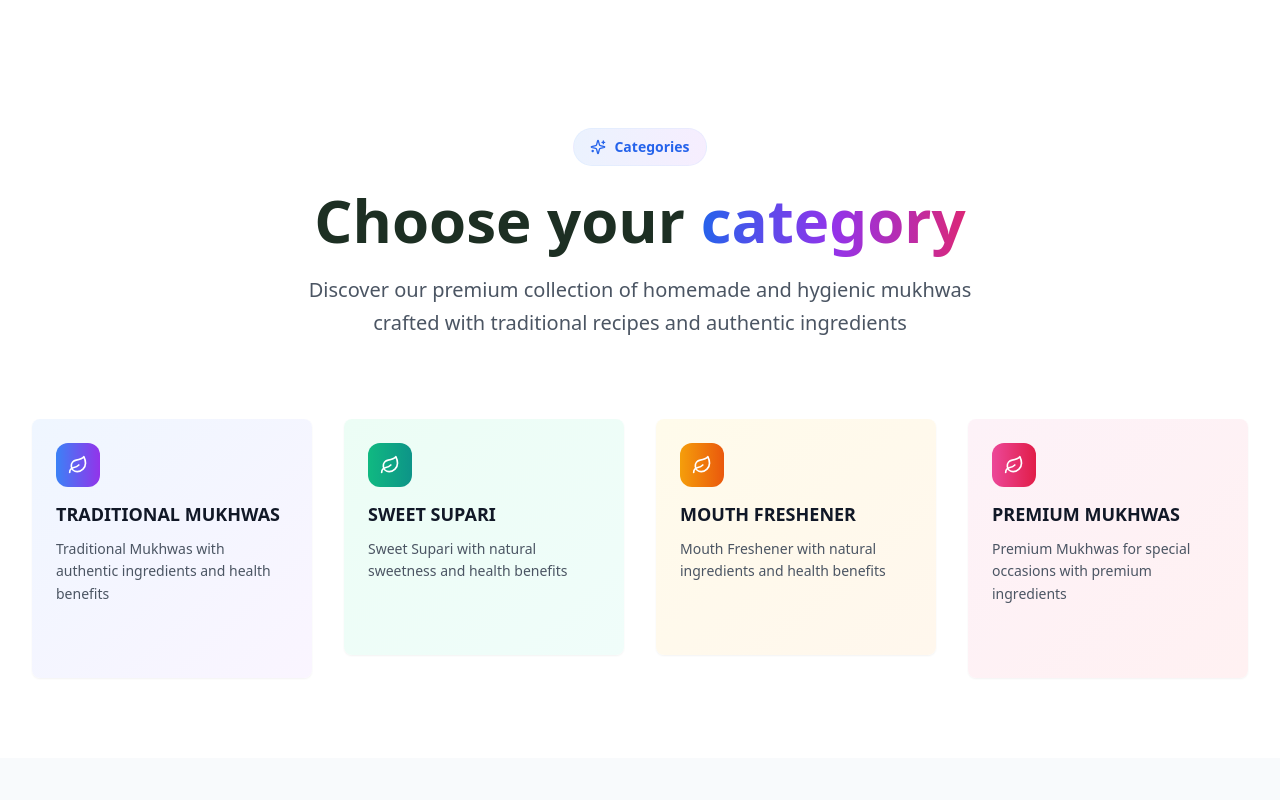
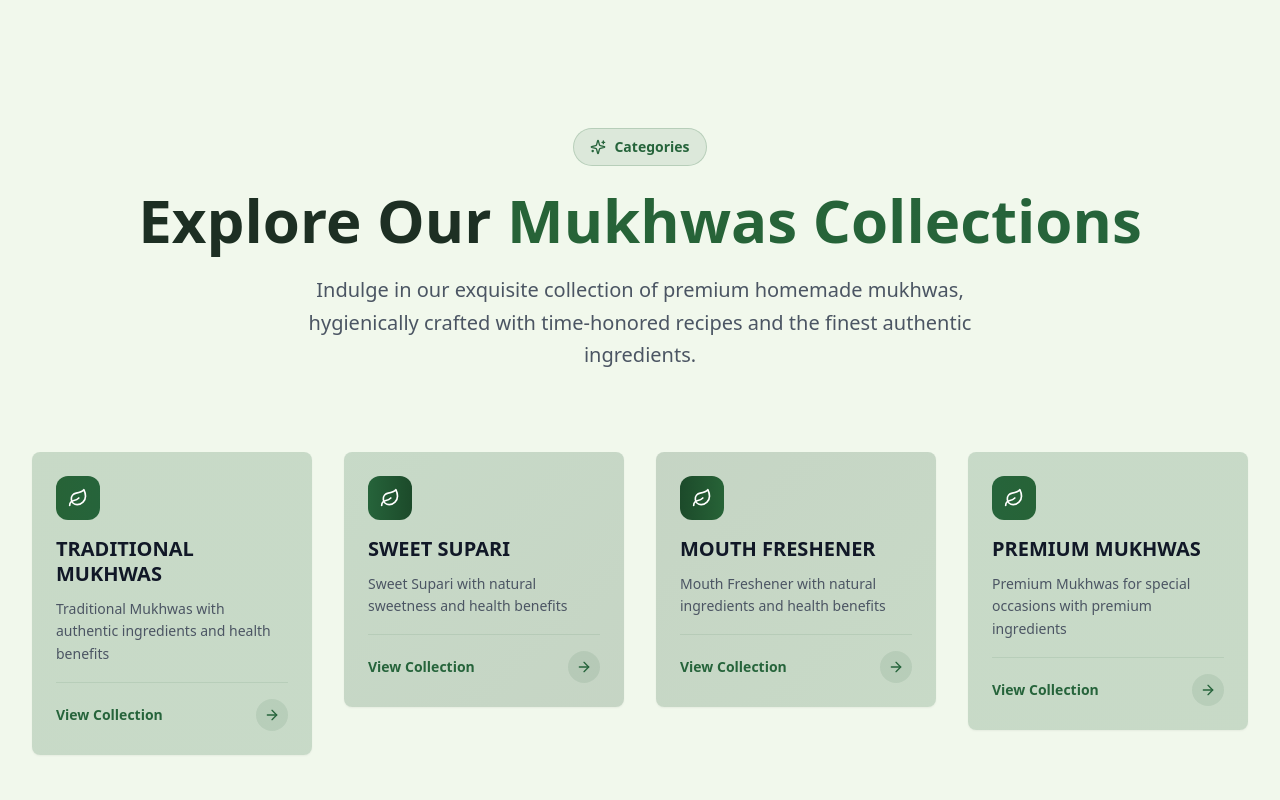
Before and after one commit to parthvaghani/ecom-quick-lite-demo, a Next.js app: page / in a window 1280 px wide. Shown: the part 800-1600 px from the top of the page. Built offline with nearby package versions, Linux system fonts and the light colour scheme; no server answers.

Commit message:
hero section changes

```diff
--- a/src/components/routes/LandingPage.tsx
+++ b/src/components/routes/LandingPage.tsx
@@ -25,7 +25,7 @@ export function LandingPage() {
         {/* Background Pattern */}
         <div className="absolute inset-0 bg-grid-white/10 bg-grid-pattern dark:bg-grid-slate-800/10" />
         {/* Animated Gradient */}
-        <div className="absolute inset-0 bg-gradient-to-r from-brand-green-light to-brand-green/70 bg-[length:200%_200%] animate-gradient-shift" />
+        <div className="absolute inset-0 bg-gradient-to-r from-brand-green/70 to-brand-green/70 bg-[length:200%_200%] animate-gradient-shift" />
         <div className="relative w-full max-w-7xl mx-auto px-4 sm:px-6 lg:px-8 py-20">
           <div className="text-center">
             <Badge
--- a/src/components/ui/Category.tsx
+++ b/src/components/ui/Category.tsx
@@ -37,25 +37,25 @@ const categoryIcons = {
 
 // Gradient color schemes for different categories
 const categoryGradients = [
-  "from-blue-500 to-purple-600",
-  "from-emerald-500 to-teal-600",
-  "from-amber-500 to-orange-600",
-  "from-pink-500 to-rose-600",
-  "from-indigo-500 to-blue-600",
-  "from-violet-500 to-purple-600",
-  "from-cyan-500 to-blue-600",
-  "from-red-500 to-pink-600",
+  "from-brand-green to-primary",
+  "from-primary to-brand-green-dark",
+  "from-brand-green-dark to-brand-green",
+  "from-primary to-brand-green",
+  "from-brand-green to-primary",
+  "from-primary to-brand-green-dark",
+  "from-brand-green-dark to-brand-green",
+  "from-primary to-brand-green",
 ];
 
 const categoryBackgrounds = [
-  "from-blue-50 to-purple-50 dark:from-blue-950/20 dark:to-purple-950/20",
-  "from-emerald-50 to-teal-50 dark:from-emerald-950/20 dark:to-teal-950/20",
-  "from-amber-50 to-orange-50 dark:from-amber-950/20 dark:to-orange-950/20",
-  "from-pink-50 to-rose-50 dark:from-pink-950/20 dark:to-rose-950/20",
-  "from-indigo-50 to-blue-50 dark:from-indigo-950/20 dark:to-blue-950/20",
-  "from-violet-50 to-purple-50 dark:from-violet-950/20 dark:to-purple-950/20",
-  "from-cyan-50 to-blue-50 dark:from-cyan-950/20 dark:to-blue-950/20",
-  "from-red-50 to-pink-50 dark:from-red-950/20 dark:to-pink-950/20",
+  "from-brand-green/20 to-primary/20 dark:from-brand-green/30 dark:to-primary/30",
+  "from-primary/20 to-brand-green-dark/20 dark:from-primary/30 dark:to-brand-green-dark/30",
+  "from-brand-green-dark/20 to-brand-green/20 dark:from-brand-green-dark/30 dark:to-brand-green/30",
+  "from-primary/20 to-brand-green/20 dark:from-primary/30 dark:to-brand-green/30",
+  "from-brand-green/20 to-primary/20 dark:from-brand-green/30 dark:to-primary/30",
+  "from-primary/20 to-brand-green-dark/20 dark:from-primary/30 dark:to-brand-green-dark/30",
+  "from-brand-green-dark/20 to-brand-green/20 dark:from-brand-green-dark/30 dark:to-brand-green/30",
+  "from-primary/20 to-brand-green/20 dark:from-primary/30 dark:to-brand-green/30",
 ];
 
 function getIconForCategory(category: string) {
@@ -84,27 +84,31 @@ export function Category() {
   return (
     <section className="relative pb-20 pt-32 overflow-hidden">
       {/* Enhanced Background decoration */}
+      <div className="absolute inset-0 bg-secondary/50 dark:bg-secondary/20">
+        <div className="absolute inset-0 bg-grid-slate-200/50 dark:bg-grid-slate-800/50 [mask-image:radial-gradient(ellipse_at_center,white,transparent)]" />
+      </div>
 
       <div className="relative max-w-7xl mx-auto px-4 sm:px-6 lg:px-8">
         {/* Enhanced Section Header */}
         <div className="relative text-center mb-20">
-          <div className="inline-flex items-center gap-2 px-4 py-2 bg-gradient-to-r from-blue-500/10 to-purple-500/10 rounded-full border border-blue-200/20 dark:border-purple-400/20 mb-6">
-            <Sparkles className="w-4 h-4 text-blue-600 dark:text-blue-400" />
-            <span className="text-sm font-semibold text-blue-600 dark:text-blue-400">
+          <div className="inline-flex items-center gap-2 px-4 py-2 bg-primary/10 rounded-full border border-primary/20 mb-6">
+            <Sparkles className="w-4 h-4 text-primary" />
+            <span className="text-sm font-semibold text-primary">
               Categories
             </span>
           </div>
 
           <h3 className="text-4xl md:text-5xl lg:text-6xl font-bold mb-6 leading-tight">
-            Choose your{" "}
-            <span className="bg-gradient-to-r from-blue-600 via-purple-600 to-pink-600 bg-clip-text text-transparent">
-              category
+            Explore Our{" "}
+            <span className="bg-gradient-to-r from-brand-green to-primary bg-clip-text text-transparent">
+              Mukhwas Collections
             </span>
           </h3>
 
           <p className="text-xl text-gray-600 dark:text-gray-400 max-w-2xl mx-auto leading-relaxed">
-            Discover our premium collection of homemade and hygienic mukhwas
-            crafted with traditional recipes and authentic ingredients
+            Indulge in our exquisite collection of premium homemade mukhwas,
+            hygienically crafted with time-honored recipes and the finest
+            authentic ingredients.
           </p>
         </div>
 
@@ -168,30 +172,30 @@ function CategoryCard({
 
   return (
     <Card
-      className={`group relative overflow-hidden border-0 transition-all duration-500 hover:shadow-2xl hover:shadow-black/10 dark:hover:shadow-black/30 hover:-translate-y-2 cursor-pointer transform-gpu bg-gradient-to-br ${bgPattern} backdrop-blur-sm`}
+      className={`group relative overflow-hidden border-0 transition-all duration-500 hover:shadow-2xl hover:shadow-black/10 dark:hover:shadow-black/30 hover:-translate-y-2 cursor-pointer transform-gpu bg-gradient-to-br ${bgPattern} backdrop-blur-sm hover:rotate-1`}
       onClick={() => router.push(`/${category}`)}
     >
       {/* Gradient overlay on hover */}
       <div
-        className={`absolute inset-0 bg-gradient-to-br ${gradient} opacity-0 group-hover:opacity-10 transition-opacity duration-500 rounded-xl`}
+        className={`absolute inset-0 bg-gradient-to-br ${gradient} opacity-0 group-hover:opacity-20 transition-opacity duration-500 rounded-xl`}
       />
 
       {/* Animated border glow */}
       <div
-        className={`absolute inset-0 rounded-xl bg-gradient-to-r ${gradient} opacity-0 group-hover:opacity-20 blur-xl transition-opacity duration-500 -z-10`}
+        className={`absolute inset-0 rounded-xl bg-gradient-to-r ${gradient} opacity-0 group-hover:opacity-30 blur-xl transition-opacity duration-500 -z-10`}
       />
 
-      <CardContent className="relative h-full flex flex-col justify-between min-h-[200px] p-6">
-        <div>
+      <CardContent className="relative h-full flex flex-col justify-between min-h-[240px] p-6">
+        <div className="flex-grow">
           {/* Icon with gradient background */}
           <div
-            className={`inline-flex p-3 rounded-xl bg-gradient-to-r ${gradient} text-white mb-4 transform group-hover:scale-110 transition-transform duration-300`}
+            className={`inline-flex p-3 rounded-xl bg-gradient-to-r ${gradient} text-white mb-4 transform group-hover:scale-110 group-hover:rotate-6 transition-transform duration-300`}
           >
             {icon}
           </div>
 
           {/* Title */}
-          <h3 className="text-lg font-bold mb-3 text-gray-900 dark:text-gray-100 leading-tight uppercase group-hover:text-transparent group-hover:bg-gradient-to-r group-hover:bg-clip-text group-hover:from-gray-900 group-hover:to-gray-700 dark:group-hover:from-gray-100 dark:group-hover:to-gray-300 transition-all duration-300">
+          <h3 className="text-xl font-bold mb-3 text-gray-900 dark:text-gray-100 leading-tight uppercase group-hover:text-transparent group-hover:bg-gradient-to-r group-hover:bg-clip-text group-hover:from-gray-900 group-hover:to-gray-700 dark:group-hover:from-gray-100 dark:group-hover:to-gray-300 transition-all duration-300">
             {title}
           </h3>
 
@@ -202,12 +206,12 @@ function CategoryCard({
         </div>
 
         {/* Enhanced Call to action */}
-        <div className="flex items-center justify-between mt-auto">
-          <span className="text-sm font-semibold text-gray-700 dark:text-gray-300 opacity-0 group-hover:opacity-100 transform translate-x-[-10px] group-hover:translate-x-0 transition-all duration-300">
-            View our collection
+        <div className="flex items-center justify-between pt-4 border-t border-primary/10">
+          <span className="text-sm font-semibold text-primary">
+            View Collection
           </span>
           <div
-            className={`p-2 rounded-full bg-gradient-to-r ${gradient} text-white transform translate-x-2 group-hover:translate-x-0 opacity-0 group-hover:opacity-100 transition-all duration-300`}
+            className={`p-2 rounded-full bg-primary/10 text-primary group-hover:bg-gradient-to-r ${gradient} group-hover:text-white transform group-hover:translate-x-1 transition-all duration-300`}
           >
             <ArrowRight className="w-4 h-4" />
           </div>
```
